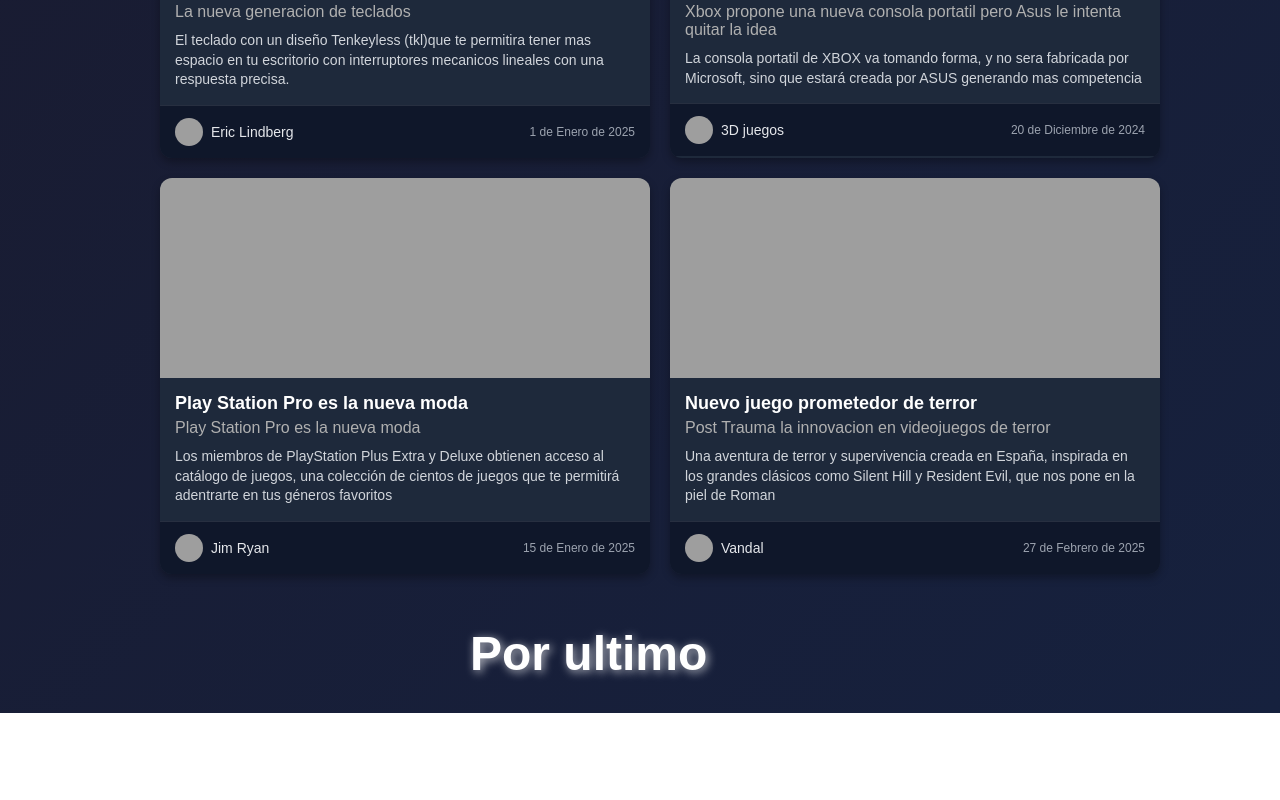
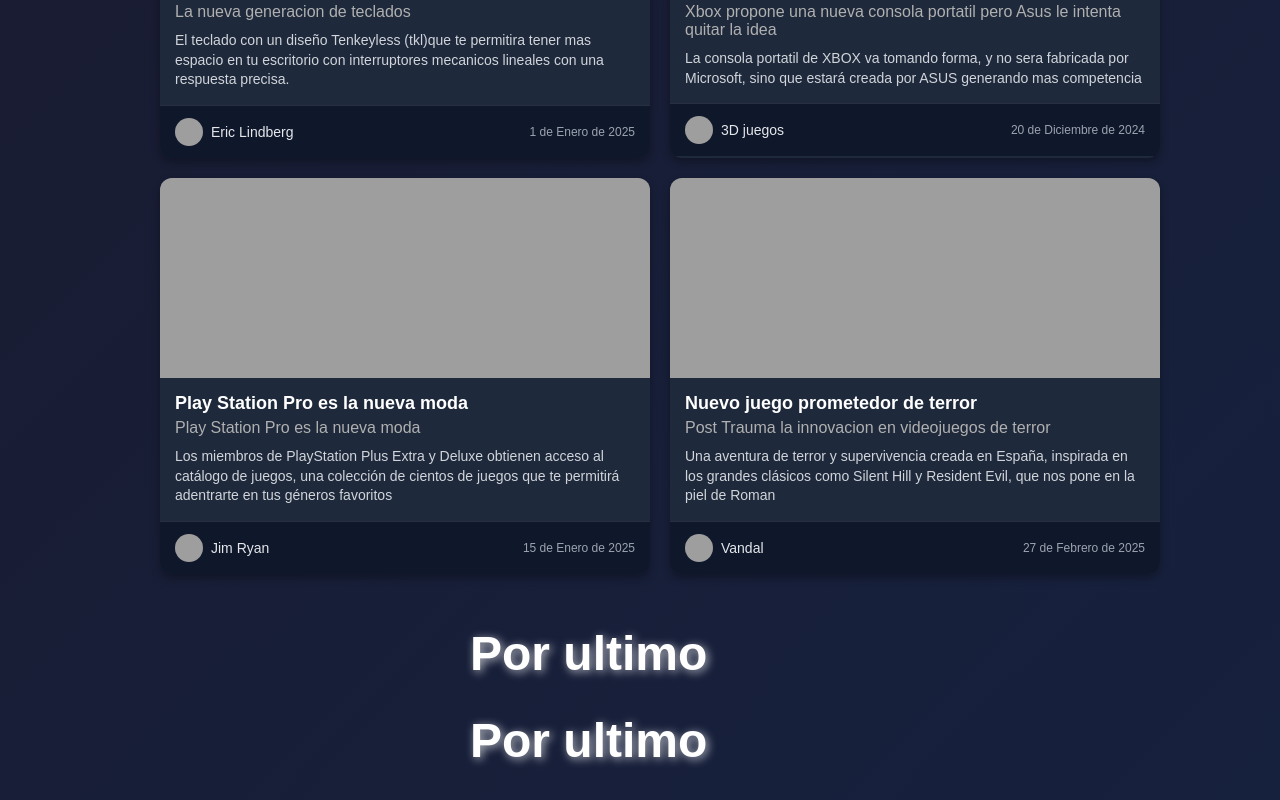
Before and after one commit to jjcrse/laboratorio2, a website with bundled scripts: page index.html in a window 1280 px wide. Shown: the part 748-1548 px from the top of the page. Before the commit the page ends 1461 px from the top, so only its background shows below. Built offline with nearby package versions, Linux system fonts and the light colour scheme.

Commit message:
Terminado

```diff
--- a/index.html
+++ b/index.html
@@ -21,6 +21,9 @@
     <div id="titulos">
         <h1>Por ultimo</h1>
     </div>
+    <div id="titulos">
+        <h1>Por ultimo</h1>
+    </div>
 
     <script type="module" src="./index.js"></script>
 </body>
```
Also changed, not shown: README.MD.
